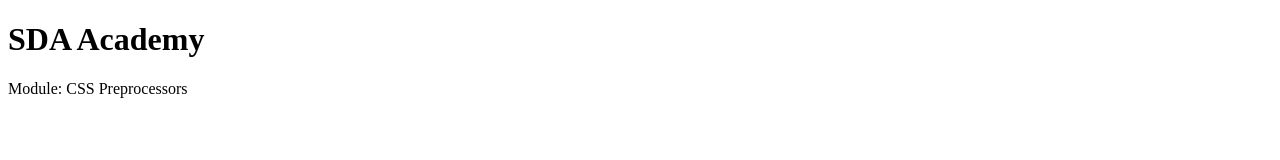
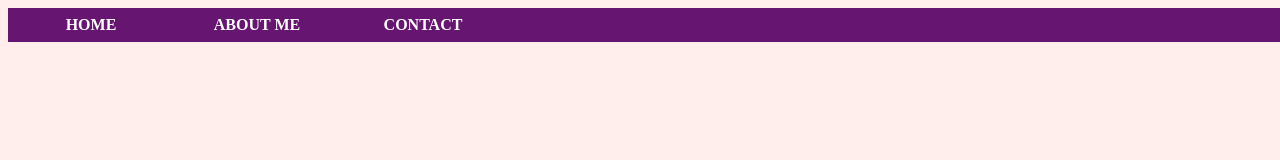
Before and after one commit to valceaalexandra/CSSPreprocessors, a plain HTML site: page index.html in a window 1280 px wide. Drawn offline with Linux system fonts and the light colour scheme.

Commit message:
Exercise_3

```diff
--- /dev/null
+++ b/_variables.scss
@@ -0,0 +1,4 @@
+$body-bg-color: #ffeeec;
+$sda-color: #55125e;
+$navbar-bg-color: #661570;
+$navbar-color: #fff;
--- a/index.html
+++ b/index.html
@@ -2,10 +2,24 @@
 <html lang="en">
   <head>
     <meta charset="UTF-8" />
-    <title>Module: CSS Preprocessors</title>
+    <title>
+      Task 3: Modules
+    </title>
+    <link rel="stylesheet" href="style.css" />
   </head>
   <body>
-    <h1 class="header-title">SDA Academy</h1>
-    <p>Module: CSS Preprocessors</p>
+    <nav class="sda-navbar">
+        <ul>
+            <li>
+                <a href="#">Home</a>
+            </li>
+            <li>
+                <a href="#">About me</a>
+            </li>
+            <li>
+                <a href="#">Contact</a>
+            </li>
+        <ul>
+    </nav>
   </body>
 </html>
--- /dev/null
+++ b/style.scss
@@ -0,0 +1,45 @@
+@use "variables" as v;
+
+body {
+  background-color: v.$body-bg-color;
+}
+
+.header-title {
+  color: v.$sda-color;
+}
+
+.sda-navbar {
+  position: absolute;
+  width: 100%;
+  background-color: v.$navbar-bg-color;
+
+  ul {
+    margin: 0;
+    padding: 0;
+    list-style-type: none;
+
+    li {
+      float: left;
+
+      a {
+        &:link,
+        &:visited {
+          display: block;
+          width: 150px;
+          padding: 8px;
+          color: v.$navbar-color;
+          background-color: v.$navbar-bg-color;
+          text-align: center;
+          text-transform: uppercase;
+          text-decoration: none;
+          font-weight: bold;
+        }
+
+        &:hover,
+        &:active {
+          background-color: v.$sda-color;
+        }
+      }
+    }
+  }
+}
```
Also changed, not shown: style.css (added), 1 other file.
